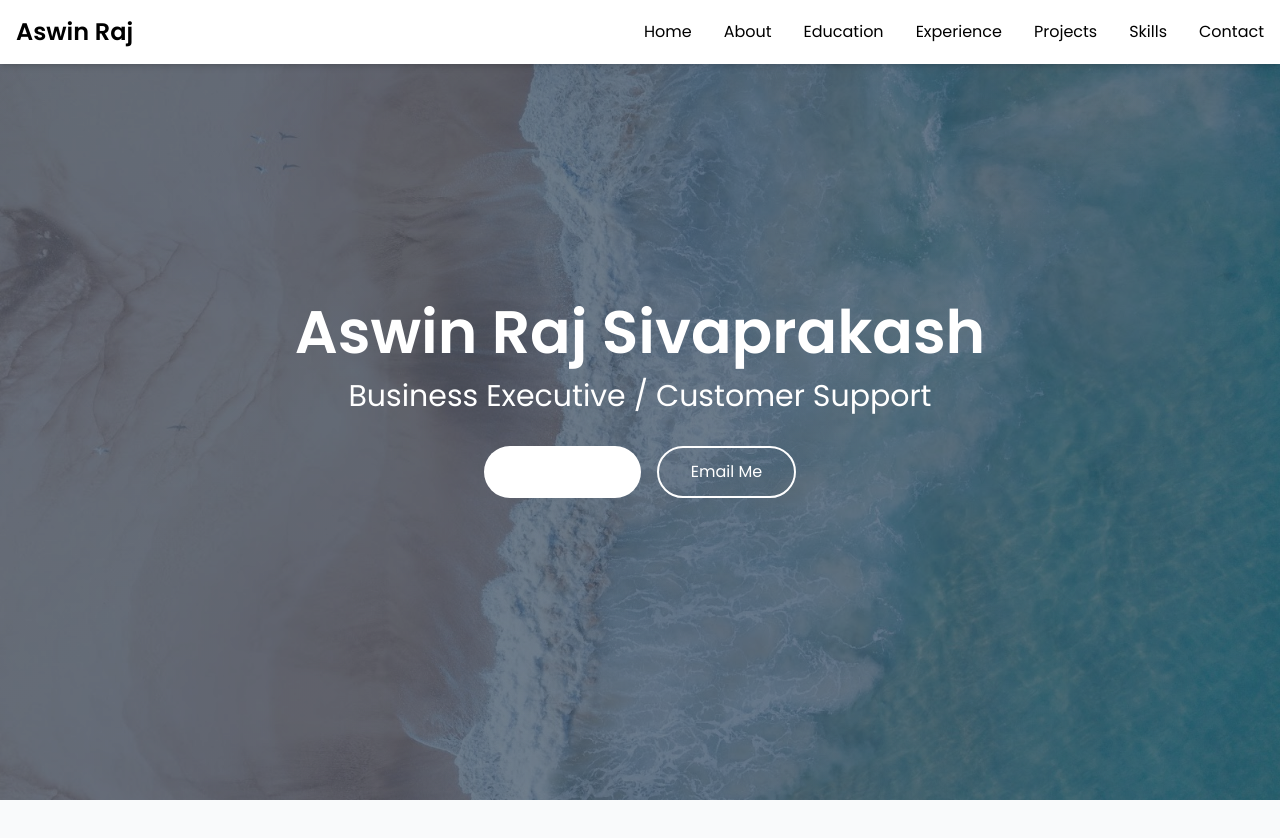
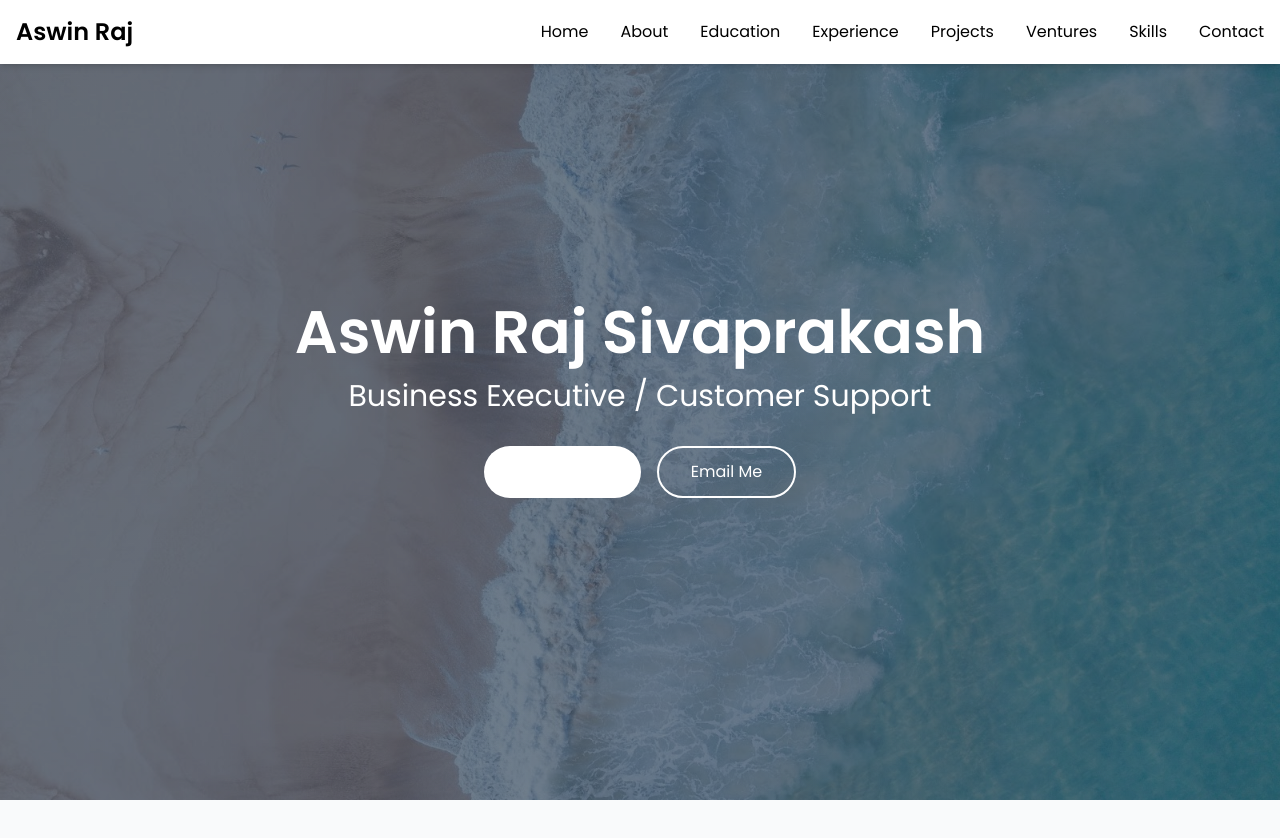
Before and after one commit to Ash-Impactco/New, a plain HTML site: page Index.html in a window 1280 px wide. Shown: the top 838 px of the page. Drawn offline with nearby package versions, Linux system fonts and the light colour scheme.

Commit message:
Update Index.html

```diff
--- a/Index.html
+++ b/Index.html
@@ -137,6 +137,7 @@
                     <a href="#education" class="nav-link">Education</a>
                     <a href="#experience" class="nav-link">Experience</a>
                     <a href="#projects" class="nav-link">Projects</a>
+                     <a href="#ventures" class="nav-link">Ventures</a>
                     <a href="#skills" class="nav-link">Skills</a>
                     <a href="#contact" class="nav-link">Contact</a>
             </div>
```
